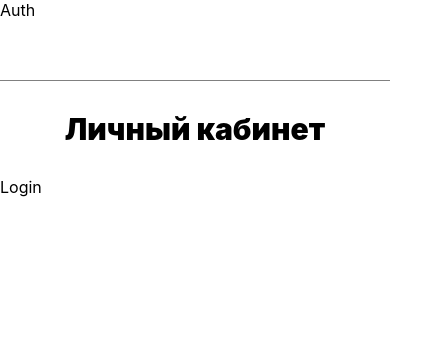
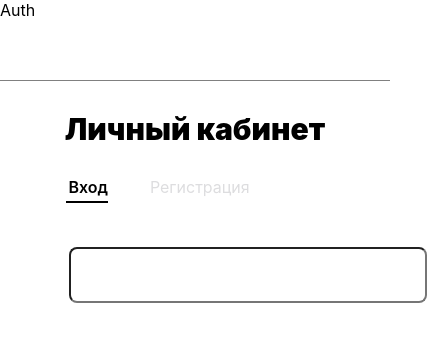
Before and after one commit to DiasKazhtai/LifeChanger, a React (Create React App) app: page /auth in a window 390 px wide. Shown: the top 342 px of the page, 427 px wide, since content can reach past the window. Built offline with nearby package versions, Linux system fonts and the light colour scheme.

Commit message:
Login page && input phone component

```diff
--- /dev/null
+++ b/src/components/TelephoneInput/Input.module.scss
@@ -0,0 +1,7 @@
+.Input {
+    width: 350px;
+    height: 50px;
+    border-radius: 8px;
+    outline: none;
+    font-size: 26px;
+}
--- /dev/null
+++ b/src/components/TelephoneInput/index.tsx
@@ -0,0 +1,51 @@
+import styles from './Input.module.scss';
+
+export default function TelephoneInput() {
+
+    const getInputNumberValue = (input: any) => {
+
+        return input.value.replace(/\D/g, '');
+    };
+
+    const onPhoneInput = (e: any) => {
+        const input = e.target;
+        let inputNumbersValue = getInputNumberValue(input);
+        let formattedInputValue = '';
+
+        if(!inputNumbersValue) return input.value = '';
+
+        if(['7', '8', '9'].includes(inputNumbersValue[0])) {
+            // Russian number
+            if(inputNumbersValue[0] === '9') inputNumbersValue = '7' + inputNumbersValue;
+
+            let firstSymbols = (inputNumbersValue[0] === '8') ? '8' : '+7';
+            formattedInputValue = firstSymbols + ' ';
+
+            if(inputNumbersValue.length > 1) {
+                formattedInputValue += '(' + inputNumbersValue.substring(1, 4);
+            }
+
+            if(inputNumbersValue.length >= 5) {
+                formattedInputValue += ') ' + inputNumbersValue.substring(4, 7);
+            }
+
+            if(inputNumbersValue.length >= 8) {
+                formattedInputValue += '-' + inputNumbersValue.substring(7, 9);
+            }
+
+            if(inputNumbersValue.length >= 10) {
+                formattedInputValue += '-' + inputNumbersValue.substring(9, 11);
+            }
+        } else {
+            // Not russian numbers
+            formattedInputValue = '+' + inputNumbersValue.substring(0, 16)
+        };
+
+        input.value = formattedInputValue;
+
+    };
+
+    return (
+        <input type="tel" maxLength={18} className={styles.Input} onInput={(e) => onPhoneInput(e)} />
+    )
+};
--- /dev/null
+++ b/src/pages/Login/Login.module.scss
@@ -0,0 +1,41 @@
+.Login {
+    width: 100%;
+    display: flex;
+    justify-content: center;
+    flex-direction: column;
+    align-items: center;
+
+    &__auth {
+        display: flex;
+        width: 300px;
+        margin-bottom: 50px;
+
+        &_item {
+            &:first-child {
+                color: #000;
+                margin-right: 42px;
+                font-weight: 600;
+                position: relative;
+
+                &::after {
+                    content: '';
+                    display: block;
+                    width: 42px;
+                    height: 2px;
+                    position: absolute;
+                    bottom: -6px;
+                    left: -3px;
+                    background-color: #000;
+                }
+            }
+
+            &:last-child {
+                color: #dddddf;
+            }
+        }
+    }
+
+    &__container {
+        width: 253px;
+    }
+}
--- a/src/pages/Login/index.tsx
+++ b/src/pages/Login/index.tsx
@@ -1,5 +1,16 @@
+import TelephoneInput from '../../components/TelephoneInput';
+import styles from './Login.module.scss';
+
 export default function Login() {
     return (
-        <div>Login</div>
+        <div className={styles.Login}>
+            <div className={styles.Login__container}>
+                <div className={styles.Login__auth}>
+                    <div className={styles.Login__auth_item}>Вход</div>
+                    <div className={styles.Login__auth_item}>Регистрация</div>
+                </div>
+                <TelephoneInput />
+            </div>
+        </div>
     )
 }
```
